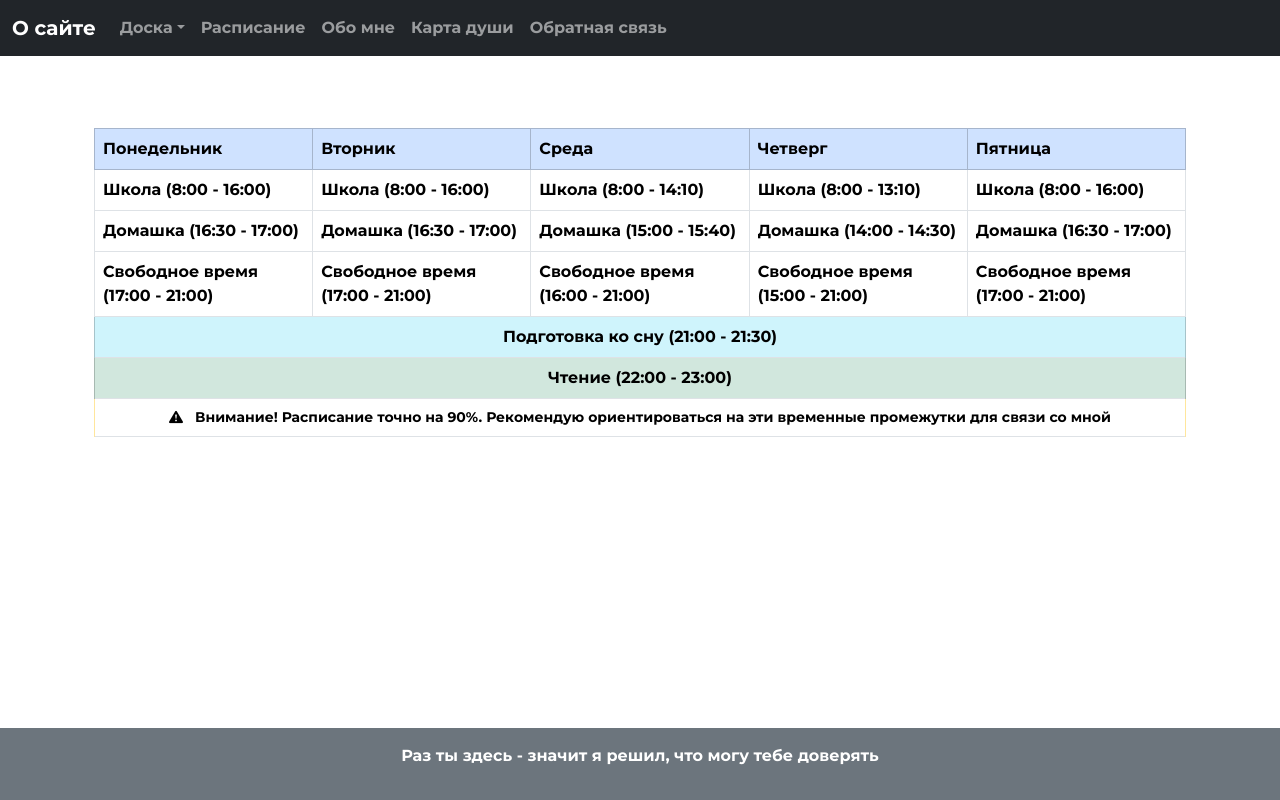
After one commit to Maxim-hub296/MyCardBoardBox, a Flask app: page /schedule in a window 1280 px wide. The commit adds this page. Run offline with Flask 3, Linux system fonts and the light colour scheme.

Commit message:
Добавлен раздел "Расписание"

```diff
--- a/app/routes.py
+++ b/app/routes.py
@@ -60,3 +60,6 @@ def gallery():
 @app.route('/soul_card')
 def soul_card():
     return render_template('soul_card.html', title_name="Карта души")
+@app.route('/schedule')
+def schedule():
+    return render_template('schedule.html', title_name='Расписание')
--- a/app/templates/base.html
+++ b/app/templates/base.html
@@ -39,12 +39,8 @@
                     </ul>
                 </li>
 
-                <li class="nav-item dropdown">
-                    <a class="nav-link dropdown-toggle" href="#" role="button" data-bs-toggle="dropdown">Расписание</a>
-                    <ul class="dropdown-menu">
-                        <li><a class="dropdown-item" href="#">Школьное расписание</a></li>
-                        <li><a class="dropdown-item" href="#">Статичное расписание</a></li>
-                    </ul>
+                <li class="nav-item">
+                    <a class="nav-link" href="/schedule">Расписание</a>
                 <li class="nav-item">
                     <a class="nav-link" href="/about_me" >Обо мне</a>
                 </li>
--- /dev/null
+++ b/app/templates/schedule.html
@@ -0,0 +1,71 @@
+{% extends "base.html" %}
+
+{% block content %}
+<div class="container my-5">
+    <div class="table-responsive">
+        <table class="table table-bordered table-hover align-middle">
+            <thead class="table-primary">
+                <tr>
+                    <th>Понедельник</th>
+                    <th>Вторник</th>
+                    <th>Среда</th>
+                    <th>Четверг</th>
+                    <th>Пятница</th>
+                </tr>
+            </thead>
+            <tbody>
+                <tr>
+                    <td>Школа (8:00 - 16:00)</td>
+                    <td>Школа (8:00 - 16:00)</td>
+                    <td>Школа (8:00 - 14:10)</td>
+                    <td>Школа (8:00 - 13:10)</td>
+                    <td>Школа (8:00 - 16:00)</td>
+                </tr>
+                <tr>
+                    <td>Домашка (16:30 - 17:00)</td>
+                    <td>Домашка (16:30 - 17:00)</td>
+                    <td>Домашка (15:00 - 15:40)</td>
+                    <td>Домашка (14:00 - 14:30)</td>
+                    <td>Домашка (16:30 - 17:00)</td>
+                </tr>
+                <tr>
+                    <td>Свободное время (17:00 - 21:00)</td>
+                    <td>Свободное время (17:00 - 21:00)</td>
+                    <td>Свободное время (16:00 - 21:00)</td>
+                    <td>Свободное время (15:00 - 21:00)</td>
+                    <td>Свободное время (17:00 - 21:00)</td>
+                </tr>
+                <tr>
+                    <td colspan="5" class="table-info text-center">
+                        Подготовка ко сну (21:00 - 21:30)
+                    </td>
+                </tr>
+                <tr>
+                    <td colspan="5" class="table-success text-center">
+                        Чтение (22:00 - 23:00)
+                    </td>
+                </tr>
+            </tbody>
+             <tfoot>
+                <tr>
+                    <td colspan="5" class="alert alert-warning text-center small">
+                        <i class="bi bi-exclamation-triangle-fill me-2"></i>
+                        Внимание! Расписание точно на 90%.
+                        Рекомендую ориентироваться на эти временные промежутки
+                        для связи со мной
+                    </td>
+                </tr>
+            </tfoot>
+        </table>
+    </div>
+</div>
+
+<style>
+    .table td {
+        min-width: 150px;
+    }
+    .table-hover tbody tr:hover {
+        background-color: rgba(75, 108, 183, 0.1);
+    }
+</style>
+{% endblock %}
```
